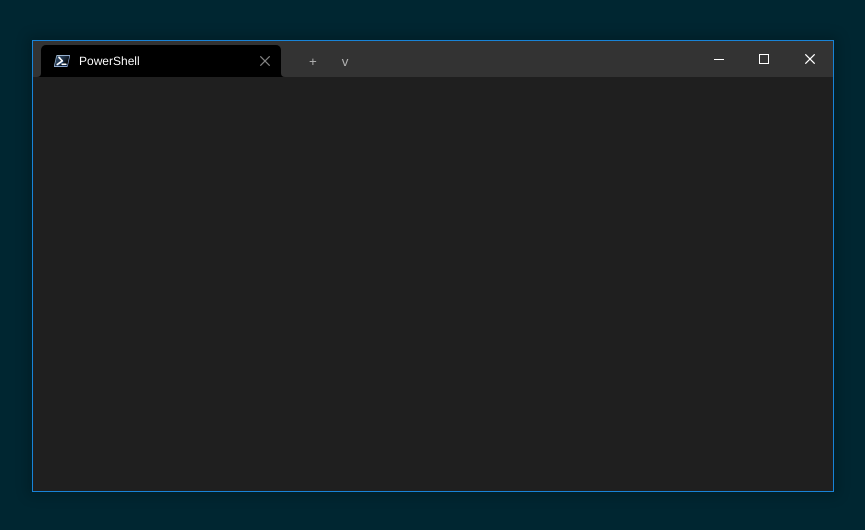
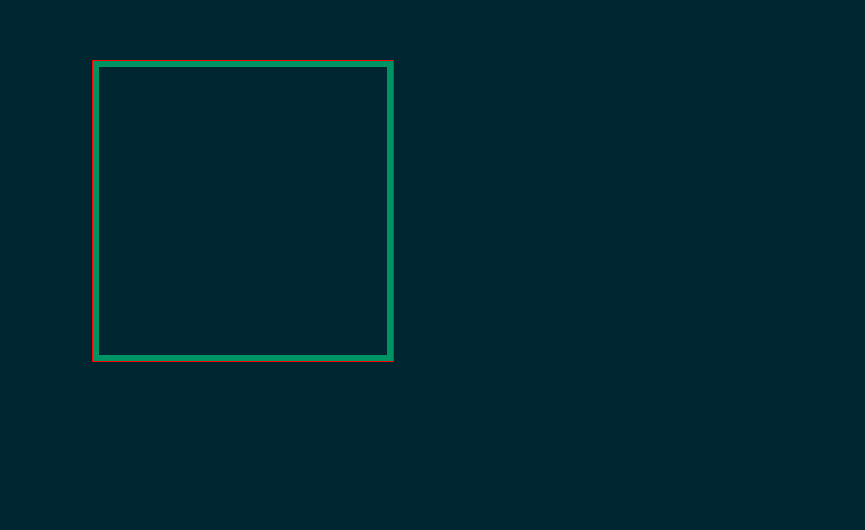
Before and after one commit to JockeM/JockeM.github.io, a Vue app: page / in a window 1280 px wide. Shown: the top 530 px of the page, without its empty margins (8-873 px from the left). Built offline with nearby package versions, Linux system fonts and the light colour scheme.

Commit message:
testing movable stuff

```diff
--- a/src/App.vue
+++ b/src/App.vue
@@ -1,10 +1,11 @@
 <script setup lang="ts">
   import Window from './components/Window.vue';
+  import ResizableWrapper from './components/ResizableWrapper.vue';
 </script>
 
 <template>
   <main>
-    <Window id="terminal"></Window>
+    <ResizableWrapper class="wrapper"> </ResizableWrapper>
   </main>
 </template>
 
@@ -21,9 +22,6 @@
   main {
     width: 100%;
     height: 100%;
-
-    display: flex;
-    justify-content: center;
   }
 
   html,
--- /dev/null
+++ b/src/components/ResizableWrapper.vue
@@ -0,0 +1,101 @@
+<script setup lang="ts">
+  import { useEventListener, useMouseInElement } from '@vueuse/core';
+  import { reactive, ref, watch } from 'vue';
+
+  const el = ref<HTMLElement | null>(null);
+  const { x, y } = useMouseInElement(el);
+
+  const style = reactive({
+    width: 300,
+    height: 300,
+    'margin-left': 100,
+  });
+
+  const dragging = ref(false);
+  useEventListener('mouseup', (ev) => {
+    dragging.value = false;
+  });
+
+  const startDrag = () => {
+    dragging.value = true;
+  };
+
+  watch([x, y] as const, ([x, y]) => {
+    if (dragging.value) {
+      const width = style.width;
+      const delta = x - style['margin-left'];
+
+      style['margin-left'] = x;
+      style.width = width - delta;
+    }
+  });
+
+  //const zones = ['nw', 'n', 'ne', 'w', 'e', 'sw', 's', 'se'];
+</script>
+
+<template>
+  <div ref="el" class="main" :style="style">
+    <div class="b nw"></div>
+    <div class="b n"></div>
+    <div class="b ne"></div>
+    <div @mousedown="startDrag" class="b w"></div>
+    <div class="center"><slot></slot></div>
+    <div class="b e"></div>
+    <div class="b sw"></div>
+    <div class="b s"></div>
+    <div class="b se"></div>
+  </div>
+</template>
+
+<style scoped>
+  .main {
+    --size: 6px;
+    border: 1px red solid;
+    display: grid;
+    position: fixed;
+    grid-template-columns: 1fr 100fr 1fr;
+    grid-template-rows: 1fr 100fr 1fr;
+  }
+
+  .center {
+    flex: 1;
+  }
+
+  .main .b {
+    flex: 0;
+    min-width: var(--size);
+    min-height: var(--size);
+    background-color: rgba(0, 255, 150, 0.5);
+  }
+
+  .e {
+    cursor: e-resize;
+  }
+
+  .n {
+    cursor: n-resize;
+  }
+
+  .s {
+    cursor: s-resize;
+  }
+  .w {
+    cursor: w-resize;
+  }
+
+  .ne {
+    cursor: ne-resize;
+  }
+
+  .nw {
+    cursor: nw-resize;
+  }
+
+  .se {
+    cursor: se-resize;
+  }
+
+  .sw {
+    cursor: sw-resize;
+  }
+</style>
```
Also changed, not shown: package.json (line endings or trailing spaces).
